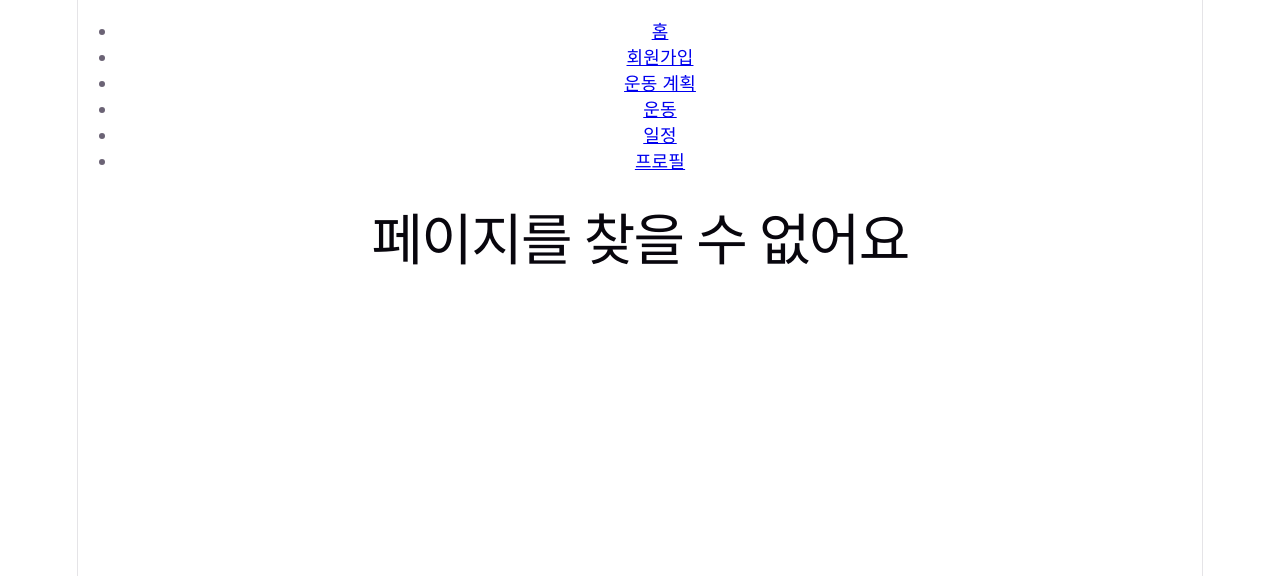
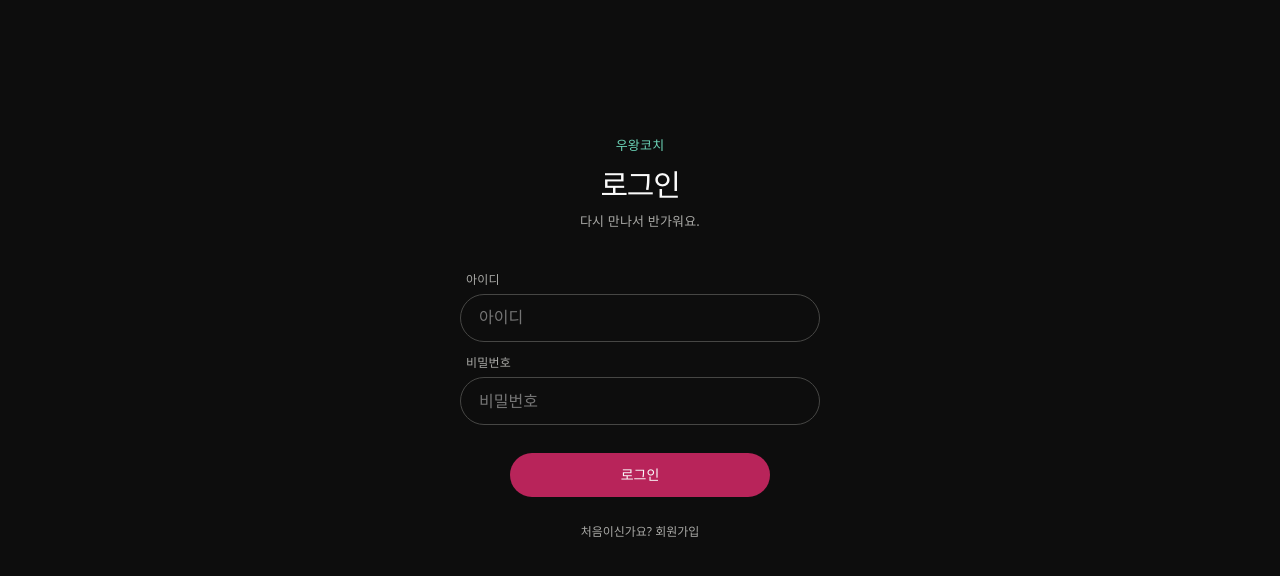
Before and after one commit to woowangthon/WOOWANGTHON_TEAM_09_FE, a React (Vite) app: page /login in a window 1280 px wide. Shown: the top 576 px of the page. Built offline with nearby package versions, Linux system fonts and the light colour scheme; no server answers.

Commit message:
feat: 백엔드 로그인·회원가입 연동
- 토큰 첨부와 401 처리를 하는 공통 API 함수
- 로그인·회원가입 화면과 로그인 보호 라우트
- 프로필 로그아웃, 사용하지 않는 임시 메뉴 제거

Co-Authored-By: Claude Opus 5.5 <noreply@anthropic.com>

```diff
--- a/src/App.jsx
+++ b/src/App.jsx
@@ -1,6 +1,8 @@
-import { BrowserRouter, Link, Route, Routes, useMatch } from 'react-router'
+import { BrowserRouter, Navigate, Outlet, Route, Routes } from 'react-router'
 
+import { getToken } from './api/client.js'
 import HomePage from './pages/HomePage'
+import LoginPage from './pages/LoginPage'
 import SignupPage from './pages/SignupPage'
 import PlanPage from './pages/PlanPage'
 import PlanGeneratePage from './pages/PlanGeneratePage'
@@ -13,46 +15,18 @@ import SchedulePage from './pages/SchedulePage'
 import ProfilePage from './pages/ProfilePage'
 import ReportPage from './pages/ReportPage'
 
-function PageNavigation() {
-  const isHome = useMatch({ path: '/', end: true })
-
-  const isSchedule = useMatch({ path: '/schedule', end: true })
-
-  const isProfile = useMatch({ path: '/profile', end: true })
-
-  const isWorkout = useMatch({ path: '/workout', end: true })
-
-  const isPlan = useMatch({ path: '/plan/*' })
-
-  const isSignup = useMatch({ path: '/signup', end: true })
-
-  const isReport = useMatch({ path: '/report', end: true })
-
-  const isSetup = useMatch({ path: '/setup/*' })
-
-  if (isHome || isSchedule || isProfile || isWorkout || isPlan || isSignup || isReport || isSetup) return null
-
-  return (
-    <nav aria-label="주요 메뉴">
-      <ul>
-        <li><Link to="/">홈</Link></li>
-        <li><Link to="/signup">회원가입</Link></li>
-        <li><Link to="/plan">운동 계획</Link></li>
-        <li><Link to="/workout">운동</Link></li>
-        <li><Link to="/schedule">일정</Link></li>
-        <li><Link to="/profile">프로필</Link></li>
-      </ul>
-    </nav>
-  )
+// 로그인하지 않았으면 로그인 화면으로 보내요.
+function RequireAuth() {
+  return getToken() ? <Outlet /> : <Navigate to="/login" replace />
 }
 
 export default function App() {
   return (
     <BrowserRouter>
-      <PageNavigation />
-
       <main>
         <Routes>
+          <Route path="/login" element={<LoginPage />} />
+          <Route element={<RequireAuth />}>
             <Route path="/" element={<HomePage />} />
             <Route path="/signup" element={<SignupPage />} />
             <Route path="/plan" element={<PlanPage />} />
@@ -65,10 +39,8 @@ export default function App() {
             <Route path="/schedule" element={<SchedulePage />} />
             <Route path="/profile" element={<ProfilePage />} />
             <Route path="/report" element={<ReportPage />} />
-          <Route
-            path="*"
-            element={<h1>페이지를 찾을 수 없어요</h1>}
-          />
+          </Route>
+          <Route path="*" element={<h1>페이지를 찾을 수 없어요</h1>} />
         </Routes>
       </main>
     </BrowserRouter>
--- /dev/null
+++ b/src/api/auth.js
@@ -0,0 +1,22 @@
+import { api, clearToken, setToken } from './client.js'
+
+export const loginIdPattern = /^[a-z][a-z0-9]{3,19}$/
+
+export async function login(name, password) {
+  const { access_token: token } = await api('/login', { method: 'POST', body: { name, password }, auth: false })
+  setToken(token)
+}
+
+// 가입하고 바로 로그인해요.
+export async function signup(name, password) {
+  await api('/user', { method: 'POST', body: { name, password }, auth: false })
+  await login(name, password)
+}
+
+export function getMe() {
+  return api('/user')
+}
+
+export function logout() {
+  clearToken()
+}
--- /dev/null
+++ b/src/api/client.js
@@ -0,0 +1,76 @@
+const BASE_URL = (import.meta.env.VITE_API_BASE_URL ?? 'https://woowangthonteam09be-production.up.railway.app').replace(/\/$/, '')
+const TOKEN_KEY = 'auth-token'
+
+export class ApiError extends Error {
+  constructor(status, message, detail) {
+    super(message)
+    this.status = status
+    this.detail = detail
+  }
+}
+
+export function getToken() {
+  try {
+    return localStorage.getItem(TOKEN_KEY)
+  } catch {
+    return null
+  }
+}
+
+export function setToken(token) {
+  localStorage.setItem(TOKEN_KEY, token)
+}
+
+export function clearToken() {
+  try {
+    localStorage.removeItem(TOKEN_KEY)
+  } catch {
+    // 저장소를 못 쓰면 지울 것도 없어요.
+  }
+}
+
+// 서버 오류 detail을 사용자에게 보여줄 한국어 문장으로 바꿔요.
+function errorMessage(status, detail) {
+  if (typeof detail === 'string') return detail
+  if (detail && typeof detail.message === 'string') return detail.message
+  if (status === 422) return '입력한 값을 다시 확인해 주세요.'
+  if (status >= 500) return '서버에 문제가 생겼어요. 잠시 후 다시 시도해 주세요.'
+  return '요청을 처리하지 못했어요. 다시 시도해 주세요.'
+}
+
+// 인증이 필요한 요청에서 401이 오면 토큰을 지우고 로그인 화면으로 보내요.
+export async function api(path, { method = 'GET', body, auth = true, query } = {}) {
+  const url = new URL(`${BASE_URL}${path}`)
+  Object.entries(query ?? {}).forEach(([key, value]) => {
+    if (value !== undefined && value !== null) url.searchParams.set(key, value)
+  })
+
+  const headers = {}
+  if (body !== undefined) headers['Content-Type'] = 'application/json'
+  if (auth) {
+    const token = getToken()
+    if (token) headers.Authorization = `Bearer ${token}`
+  }
+
+  let response
+  try {
+    response = await fetch(url, { method, headers, body: body === undefined ? undefined : JSON.stringify(body) })
+  } catch {
+    throw new ApiError(0, '서버에 연결하지 못했어요. 인터넷 연결을 확인해 주세요.')
+  }
+
+  if (response.status === 204) return null
+
+  const data = await response.json().catch(() => null)
+
+  if (!response.ok) {
+    if (response.status === 401 && auth) {
+      clearToken()
+      if (window.location.pathname !== '/login') window.location.assign('/login')
+    }
+
+    throw new ApiError(response.status, errorMessage(response.status, data?.detail), data?.detail)
+  }
+
+  return data
+}
--- /dev/null
+++ b/src/pages/LoginPage.css
@@ -0,0 +1,57 @@
+.fit-login {
+  padding-top: clamp(56px, 14vh, 120px);
+}
+
+.fit-login__brand {
+  margin: 0 0 10px;
+  color: var(--setup-mint);
+  font-size: 13px;
+  font-weight: 700;
+}
+
+.fit-login__sub {
+  margin: 8px 0 0;
+  color: var(--setup-muted);
+  font-size: 13px;
+}
+
+.fit-login__fields {
+  display: grid;
+  width: 100%;
+  gap: 12px;
+  margin-top: 40px;
+  text-align: left;
+}
+
+.fit-login__fields label {
+  display: grid;
+  gap: 6px;
+}
+
+.fit-login__fields span {
+  padding-left: 6px;
+  color: var(--setup-muted);
+  font-size: 12px;
+}
+
+.fit-login__fields input {
+  box-sizing: border-box;
+  width: 100%;
+  min-height: 48px;
+  padding: 8px 18px;
+  border: 1.5px solid var(--setup-border);
+  border-radius: 999px;
+  background: transparent;
+  color: #fafafa;
+  font: inherit;
+  font-size: 16px;
+}
+
+.fit-login__fields input:focus {
+  border-color: var(--setup-mint);
+  outline: none;
+}
+
+.fit-login .fit-setup__options {
+  margin-top: 28px;
+}
--- /dev/null
+++ b/src/pages/LoginPage.jsx
@@ -0,0 +1,128 @@
+import { useState } from 'react'
+import { Navigate, useNavigate } from 'react-router'
+import { getMe, login, loginIdPattern, signup } from '../api/auth.js'
+import { getToken } from '../api/client.js'
+import './SignupPage.css'
+import './LoginPage.css'
+
+export default function LoginPage() {
+  const navigate = useNavigate()
+  const [mode, setMode] = useState('login')
+  const [form, setForm] = useState({ name: '', password: '', confirm: '' })
+  const [message, setMessage] = useState('')
+  const [isSubmitting, setIsSubmitting] = useState(false)
+  const isJoin = mode === 'join'
+
+  if (getToken()) return <Navigate to="/" replace />
+
+  function handleChange(event) {
+    const { name, value } = event.target
+    setForm((previous) => ({ ...previous, [name]: value }))
+    setMessage('')
+  }
+
+  function switchMode() {
+    setMode(isJoin ? 'login' : 'join')
+    setForm((previous) => ({ ...previous, password: '', confirm: '' }))
+    setMessage('')
+  }
+
+  function validate() {
+    if (!isJoin) return form.name && form.password ? '' : '아이디와 비밀번호를 입력해 주세요.'
+    if (!loginIdPattern.test(form.name)) return '아이디는 영문 소문자로 시작하는 영문 소문자·숫자 4~20자예요.'
+    if (form.password.length < 8) return '비밀번호는 8자 이상이어야 해요.'
+    if (form.password !== form.confirm) return '비밀번호가 서로 달라요.'
+    return ''
+  }
+
+  async function submit(event) {
+    event.preventDefault()
+
+    const problem = validate()
+    if (problem) {
+      setMessage(problem)
+      return
+    }
+
+    setIsSubmitting(true)
+    try {
+      if (isJoin) {
+        await signup(form.name, form.password)
+        navigate('/signup', { replace: true })
+        return
+      }
+
+      await login(form.name, form.password)
+      const me = await getMe()
+      navigate(me?.info ? '/' : '/signup', { replace: true })
+    } catch (error) {
+      setMessage(error.message)
+      setIsSubmitting(false)
+    }
+  }
+
+  return (
+    <div className="fit-setup">
+      <form className="fit-setup__screen fit-login" onSubmit={submit} noValidate>
+        <p className="fit-login__brand">우왕코치</p>
+        <h1>{isJoin ? '회원가입' : '로그인'}</h1>
+        <p className="fit-login__sub">
+          {isJoin ? '캠퍼스 일정에 맞춘 운동 계획을 받아보세요.' : '다시 만나서 반가워요.'}
+        </p>
+
+        <div className="fit-login__fields">
+          <label>
+            <span>아이디</span>
+            <input
+              name="name"
+              value={form.name}
+              onChange={handleChange}
+              autoComplete="username"
+              autoCapitalize="none"
+              spellCheck={false}
+              maxLength={20}
+              placeholder={isJoin ? '영문 소문자·숫자 4~20자' : '아이디'}
+            />
+          </label>
+          <label>
+            <span>비밀번호</span>
+            <input
+              type="password"
+              name="password"
+              value={form.password}
+              onChange={handleChange}
+              autoComplete={isJoin ? 'new-password' : 'current-password'}
+              maxLength={128}
+              placeholder={isJoin ? '8자 이상' : '비밀번호'}
+            />
+          </label>
+          {isJoin && (
+            <label>
+              <span>비밀번호 확인</span>
+              <input
+                type="password"
+                name="confirm"
+                value={form.confirm}
+                onChange={handleChange}
+                autoComplete="new-password"
+                maxLength={128}
+                placeholder="비밀번호를 한 번 더"
+              />
+            </label>
+          )}
+        </div>
+
+        <p className="fit-setup__message" role="alert">{message}</p>
+
+        <div className="fit-setup__options">
+          <button className="fit-setup__choice" type="submit" disabled={isSubmitting}>
+            {isSubmitting ? '잠시만요...' : isJoin ? '가입하기' : '로그인'}
+          </button>
+          <button className="fit-setup__prev" type="button" onClick={switchMode}>
+            {isJoin ? '이미 계정이 있나요? 로그인' : '처음이신가요? 회원가입'}
+          </button>
+        </div>
+      </form>
+    </div>
+  )
+}
--- a/src/pages/ProfilePage.css
+++ b/src/pages/ProfilePage.css
@@ -188,6 +188,20 @@
   font-size: 18px;
 }
 
+.fit-profile__logout {
+  display: block;
+  min-height: 40px;
+  margin: 28px auto 0;
+  padding: 6px 16px;
+  border: 0;
+  background: none;
+  color: var(--profile-muted);
+  font: inherit;
+  font-size: 12px;
+  text-decoration: underline;
+  cursor: pointer;
+}
+
 .fit-profile :focus-visible {
   outline: 2px solid var(--profile-mint);
   outline-offset: 2px;
--- a/src/pages/ProfilePage.jsx
+++ b/src/pages/ProfilePage.jsx
@@ -1,5 +1,6 @@
 import { useState } from 'react'
-import { Link } from 'react-router'
+import { Link, useNavigate } from 'react-router'
+import { logout } from '../api/auth.js'
 import FitNavigation from '../components/FitNavigation.jsx'
 import { loadInbody } from '../inbody.js'
 import { loadTimetable } from '../timetable.js'
@@ -69,6 +70,23 @@ function RowLink({ to, title, detail }) {
   )
 }
 
+function LogoutButton() {
+  const navigate = useNavigate()
+
+  return (
+    <button
+      className="fit-profile__logout"
+      type="button"
+      onClick={() => {
+        logout()
+        navigate('/login', { replace: true })
+      }}
+    >
+      로그아웃
+    </button>
+  )
+}
+
 export default function ProfilePage() {
   const [profile] = useState(loadProfile)
   const [inbody] = useState(loadInbody)
@@ -85,6 +103,7 @@ export default function ProfilePage() {
           </div>
         </section>
         <Link className="fit-profile__start" to="/signup">프로필 만들기</Link>
+        <LogoutButton />
         <FitNavigation />
       </div>
     )
@@ -138,6 +157,8 @@ export default function ProfilePage() {
         <RowLink to="/setup/calendar?from=profile" title="Google 캘린더" detail="연결 안 됨" />
       </section>
 
+      <LogoutButton />
+
       <FitNavigation />
     </div>
   )
```
Also changed, not shown: 1 other file (tests, documents, lock files or other folders). Lines whose indentation alone changed are shown as unchanged.
